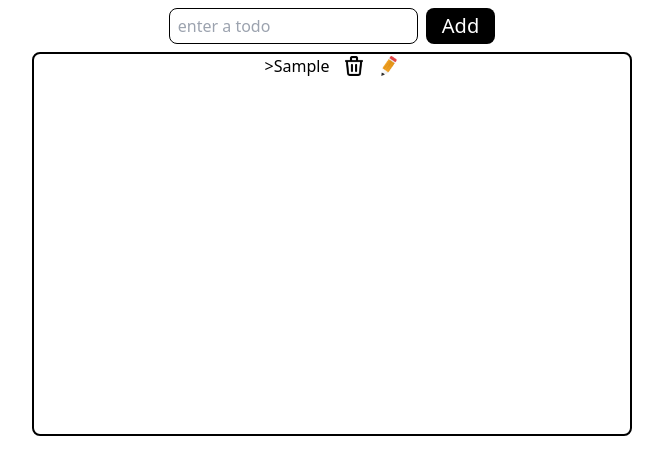
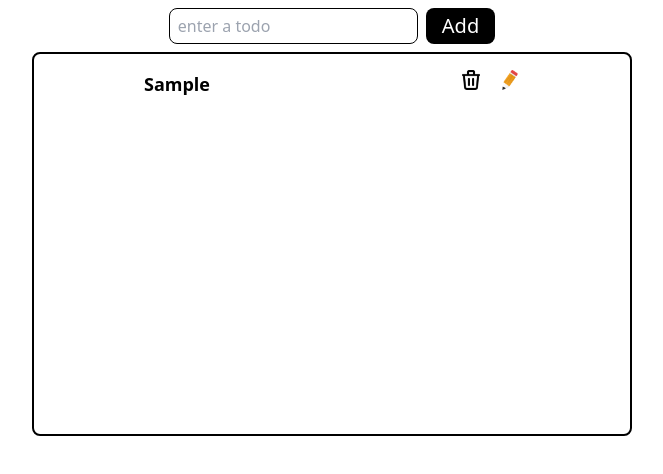
Before and after one commit to neelehnsb/Learn-RTL-with-Todo, a React (Create React App) app: page / in a window 1280 px wide. Both pictures are taken after typing "Sample" into the empty fields and a click on the button "Add". Shown: the top 474 px of the page, without its empty margins (308-971 px from the left). Built offline with nearby package versions, Linux system fonts and the light colour scheme.

Commit message:
edit feature done

```diff
--- a/package.json
+++ b/package.json
@@ -41,6 +41,7 @@
     ]
   },
   "devDependencies": {
+    "@babel/plugin-proposal-private-property-in-object": "^7.21.11",
     "tailwindcss": "^3.3.3"
   }
 }
--- a/src/components/editComponent.tsx
+++ b/src/components/editComponent.tsx
@@ -15,7 +15,7 @@ export const EditComponent = ({
           event.preventDefault();
           eTodo.length ? saveEdit(eTodo) : alert("cannot be empty");
         }}
-        className="flex relative w-96 mx-auto rounded-md mt-20 bg-black flex-col gap-3 p-5 items-center text-center"
+        className="flex relative w-96 mx-auto rounded-2xl mt-20 bg-black flex-col gap-3 p-5 items-center text-center"
       >
         <input
           className="border-[1px] px-2 border-black rounded-lg"
@@ -29,7 +29,7 @@ export const EditComponent = ({
           Save Changes
         </button>
         <button
-          className="absolute top-2 right-2 text-white bg-black border-2 px-3 rounded-lg border-white"
+          className="absolute top-2 right-3 text-white bg-black border-2 px-3 rounded-lg border-white"
           onClick={() => {
             close();
           }}
--- a/src/components/todoform.tsx
+++ b/src/components/todoform.tsx
@@ -5,6 +5,7 @@ function Todoform({ updateTodo }: { updateTodo: Function }) {
 
   return (
     <form
+      name="add todo form"
       className="mt-2 flex gap-2 w-min mb-2 mx-auto"
       onSubmit={(event) => {
         event.preventDefault();
--- a/src/components/todolist.tsx
+++ b/src/components/todolist.tsx
@@ -11,16 +11,16 @@ const Todolist = ({
   editTodo: Function;
 }) => {
   return (
-    <div className="flex flex-col gap-2 items-center h-96 overflow-y-scroll border-2 rounded-lg border-black max-w-[600px] mx-auto">
+    <div className="flex flex-col gap-2 h-96 p-4 overflow-y-scroll border-2 rounded-lg border-black max-w-[600px] mx-auto">
       {todos.map((todo, index) => (
-        <div className="flex gap-4 items-center" key={todo}>
-          <p key={index}>
-            {">"}
+        <div className="flex justify-between w-8/12 mx-auto" key={todo}>
+          <p key={index} className="text-lg font-extrabold">
             {todo}
           </p>
+          <div className="flex gap-5">
             <img
               src={TrashIcon}
-            alt="trash-icon"
+              alt={`${todo}_trash`}
               id={todo}
               className="h-5 cursor-pointer"
               onClick={(event) => {
@@ -29,7 +29,7 @@ const Todolist = ({
             />
             <img
               src={EditIcon}
-            alt="edit-icon"
+              alt={`${todo}_edit`}
               id={todo}
               className="h-5 cursor-pointer"
               onClick={(event) => {
@@ -37,6 +37,7 @@ const Todolist = ({
               }}
             />
           </div>
+        </div>
       ))}
     </div>
   );
```
Also changed, not shown: 2 other files (tests, documents, lock files or other folders). Lines whose indentation alone changed are shown as unchanged.
